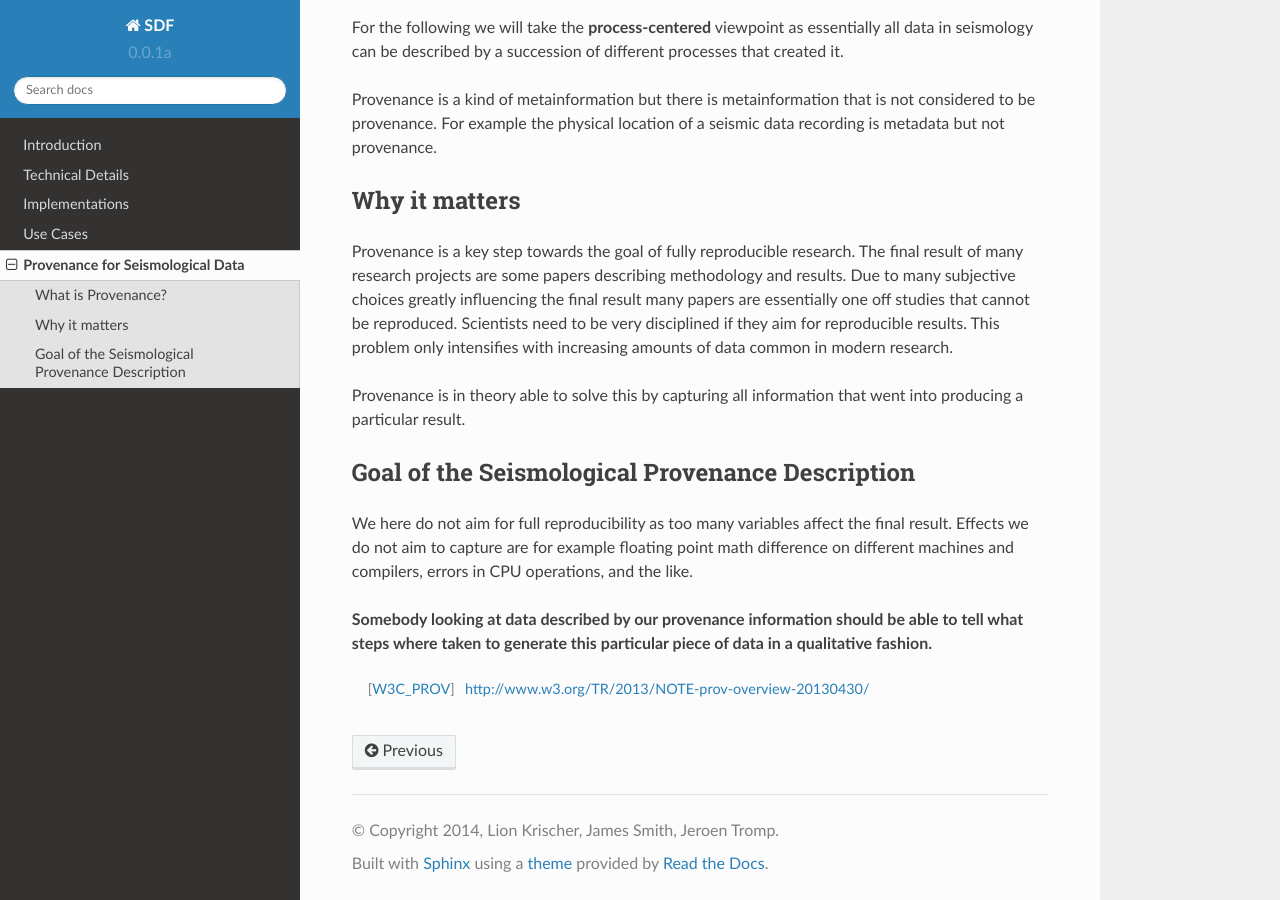
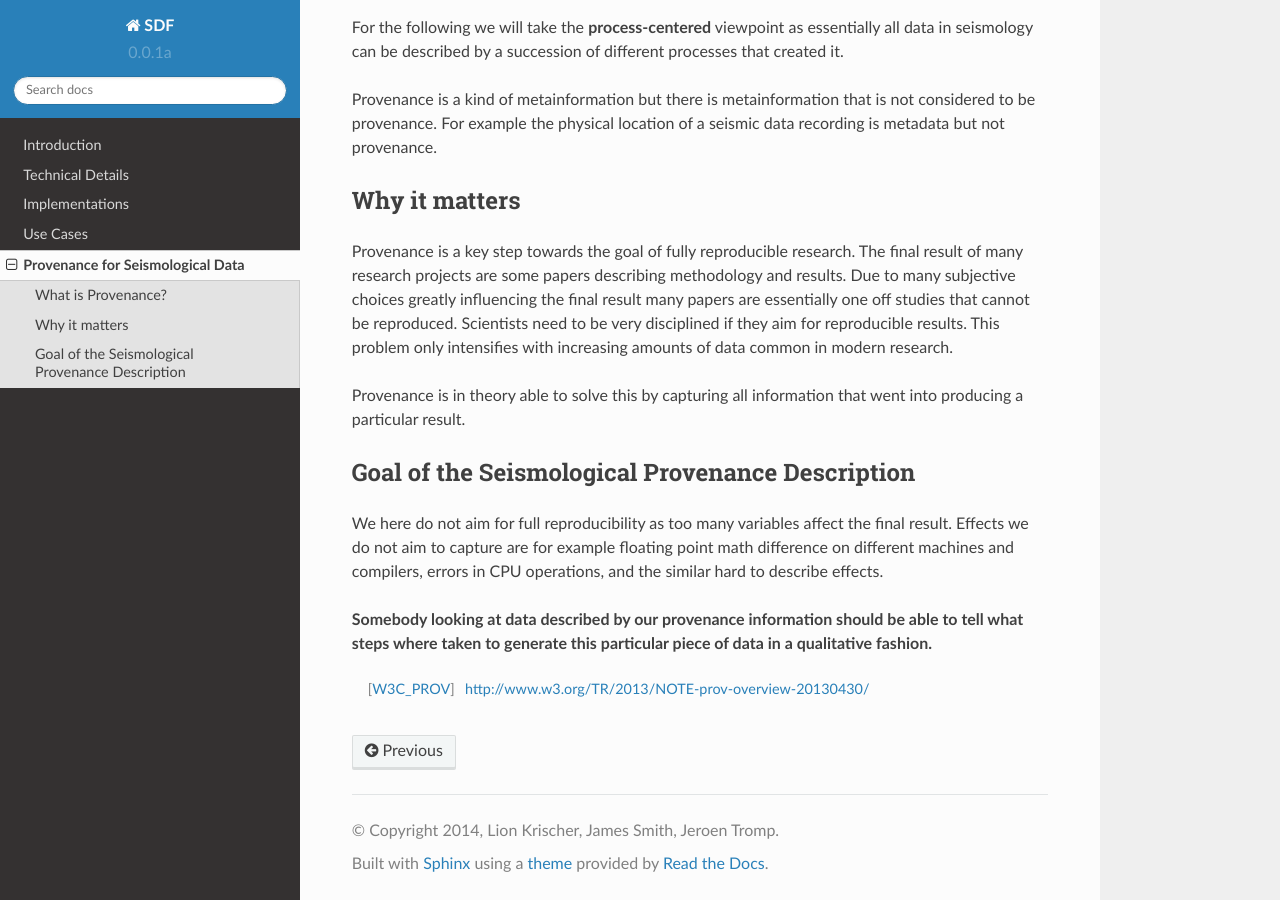
Before and after one commit to wjlei1990/ASDF, a Sphinx documentation site: the page built from doc/provenance.rst, in a window 1280 px wide and 900 px high, scrolled down 560 px. Built offline with Sphinx 7.4.7 and the Read the Docs theme 2.0.0, drawn with Linux system fonts in a browser that asks for light colours.

Commit message:
Small change to test readthedocs webhook.

```diff
--- a/doc/provenance.rst
+++ b/doc/provenance.rst
@@ -54,10 +54,11 @@ Goal of the Seismological Provenance Description
 We here do not aim for full reproducibility as too many variables affect the
 final result. Effects we do not aim to capture are for example floating point
 math difference on different machines and compilers, errors in CPU operations,
-and the like.
+and the similar hard to describe effects.
 
 **Somebody looking at data described by our provenance information should be
 able to tell what steps where taken to generate this particular piece of data
 in a qualitative fashion.**
 
+
 .. [W3C_PROV] http://www.w3.org/TR/2013/NOTE-prov-overview-20130430/
```
